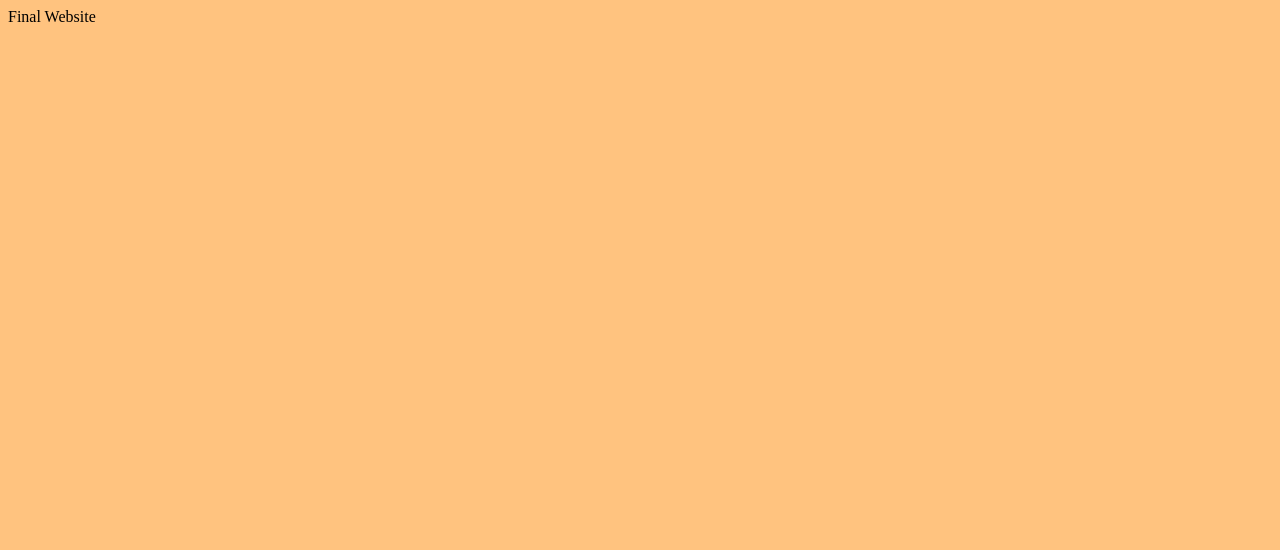
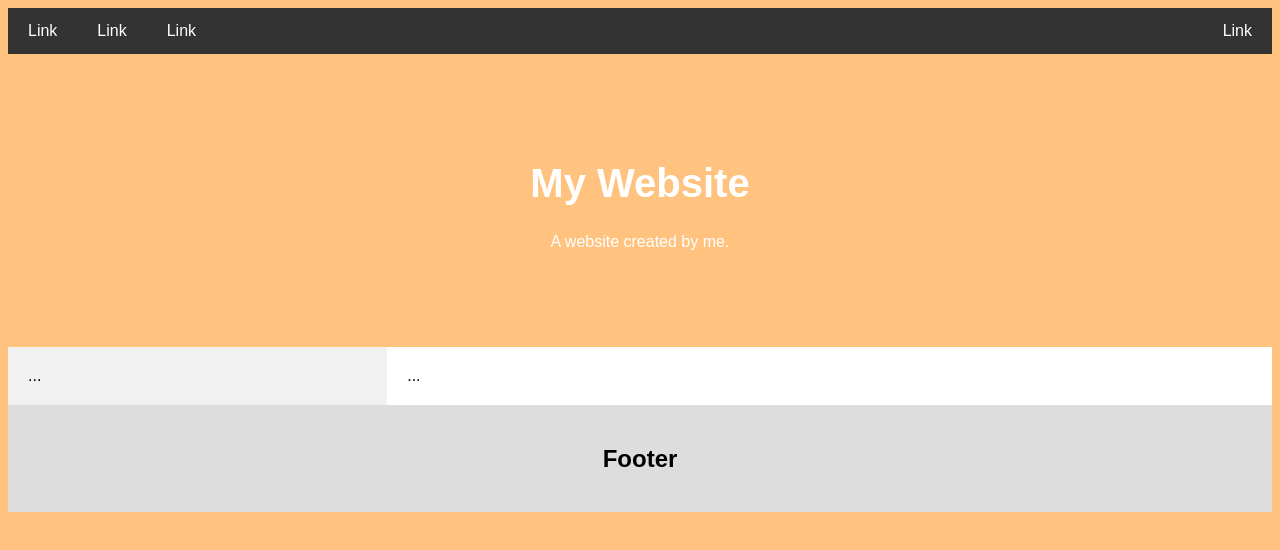
Before and after one commit to Dyln-1/coursework-website, a plain HTML site: page index.html in a window 1280 px wide. Drawn offline with Linux system fonts and the light colour scheme.

Commit message:
initial commit

```diff
--- a/css/styles.css
+++ b/css/styles.css
@@ -1,3 +1,85 @@
 body{
     background-color:rgb(255, 195, 127);
 }
+.header {
+    padding: 80px; /* some padding */
+    text-align: center; /* centre text */
+    background: 1abc9c; /* green background */
+    color: white; /* text colour */
+}
+
+/* Increase font size of the <h1> element */
+.header h1 {
+    font-size: 40px;
+}
+/* Style top navigation bar */
+.navbar {
+    overflow: hidden; /* Hide overflow */
+    background-color: #333; /* Dark background color */
+}
+
+/* style navigation bar links */
+.navbar a {
+    float: left; /* Make sure link stay side by side */
+    display: block; /* Change the display to block, for responsive reasons*/
+    color: white; /* White text color */
+text-align: center; /*Center the text */
+padding: 14px 20px; /* Add some padding */
+text-decoration: none; /* Romove underline */
+}
+
+/* Right-aligned link */
+.navbar a.right {
+    float: right; /* Float a link to the right */
+
+}
+
+/* Change color on hover/mouse-over */
+.navbar a:hover {
+    background-color: #ddd; /* Grey background color */
+    color: black; /* Black text color*/
+}
+/* Ensure proper sizing */
+* {
+    box-sizing: border-box;
+}
+
+/* Colum container */
+.row {
+    display: flex;
+    flex-wrap: wrap;
+}
+
+/* Create two unequal colums that sit next to eachother */
+/* Sidebar/ left column */
+.side {
+    flex: 30%; /* Set the width pf the sidebar */
+    background-color: #f1f1f1; /* Grey background color */
+    padding: 20px; /* Some padding */
+}
+
+/* Main column */
+.main {
+    flex: 70%; /* Set the width of the main content */
+    background-color: white; /* White background color */
+    padding: 20px; /* Some padding */
+}
+/* Responsive layout - when the screen is less than 700px wide, make the two columns stack ontop of eachother insted of next to eachother */
+@media screen and (max-width: 700px) {
+    .row {
+        flex-direction: column;
+    }
+}
+
+/* Responsive layout - when the screen is less than 400px wide, make the two columns stack ontop of eachother insted of next to eachother */
+@media screen and (max-width: 400px) {
+    .navbar a {
+        float: none;
+        width: 100%;
+    }
+}
+.footer {
+    padding: 20px; /* Some padding */
+    text-align: center; /* Center text */
+    background: #ddd; /* Grey background */
+}
--- a/index.html
+++ b/index.html
@@ -1,13 +1,34 @@
 <!DOCTYPE html>
 <html lang="en">
 <head>
+    <title>True False Wesbite</title>
     <meta charset="UTF-8">
     <meta name="viewport" content="width=device-width, initial-scale=1.0">
     <title>Document</title>
     <link rel="stylesheet" href="css/styles.css">
-
+<style>
+    body {
+        font-family: Arial, Helvetica, sans-serif;
+    }
+</style>
 </head>
 <body>
-    Final Website
+<div class="navbar">
+    <a href="#">Link</a>
+    <a href="#">Link</a>
+    <a href="#">Link</a>
+    <a href="#" class="right">Link</a>
+</div>
+<div class="header">
+<h1>My Website</h1>
+<p> A website created by me.</p>
+</div>
 </body>
 </html>
+<div class="row">
+    <div class="side">...</div>
+    <div class="main">...</div>
+</div>
+<div class="footer">
+    <h2>Footer</h2>
+</div>
```
